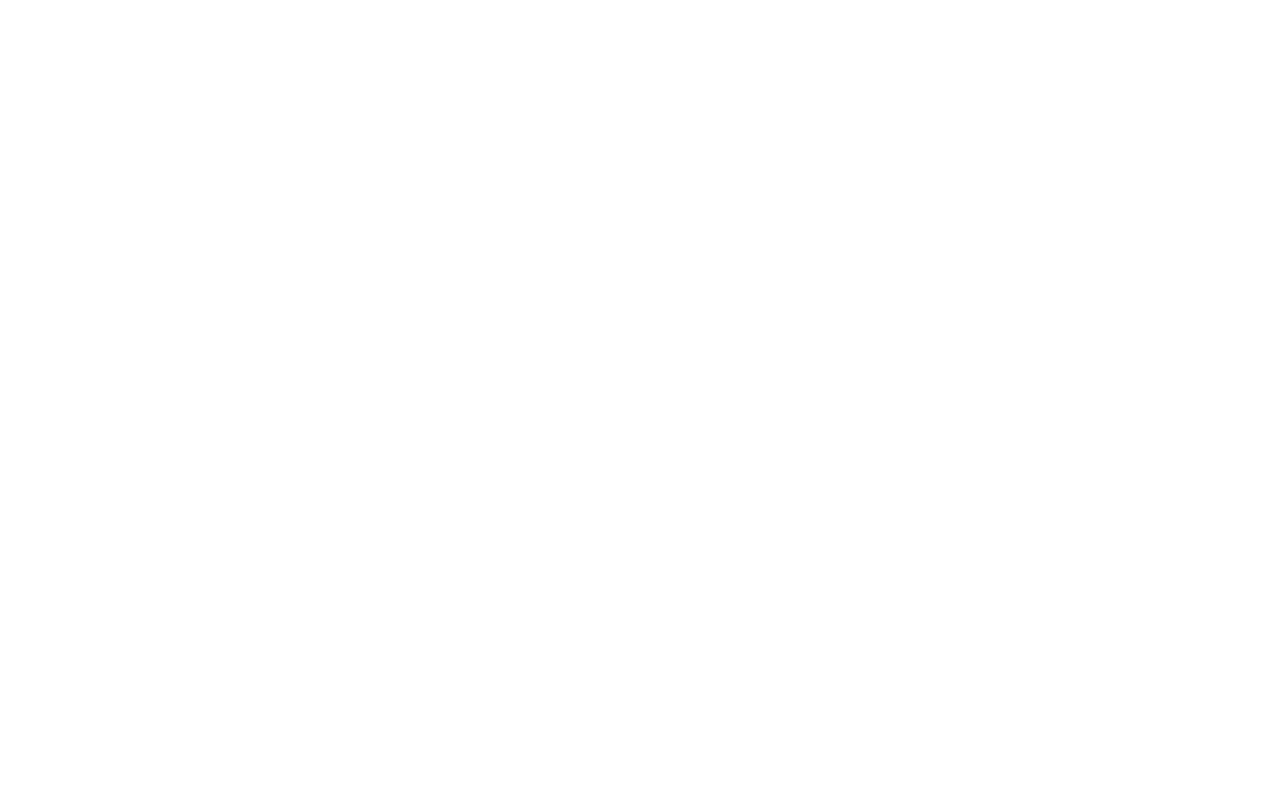
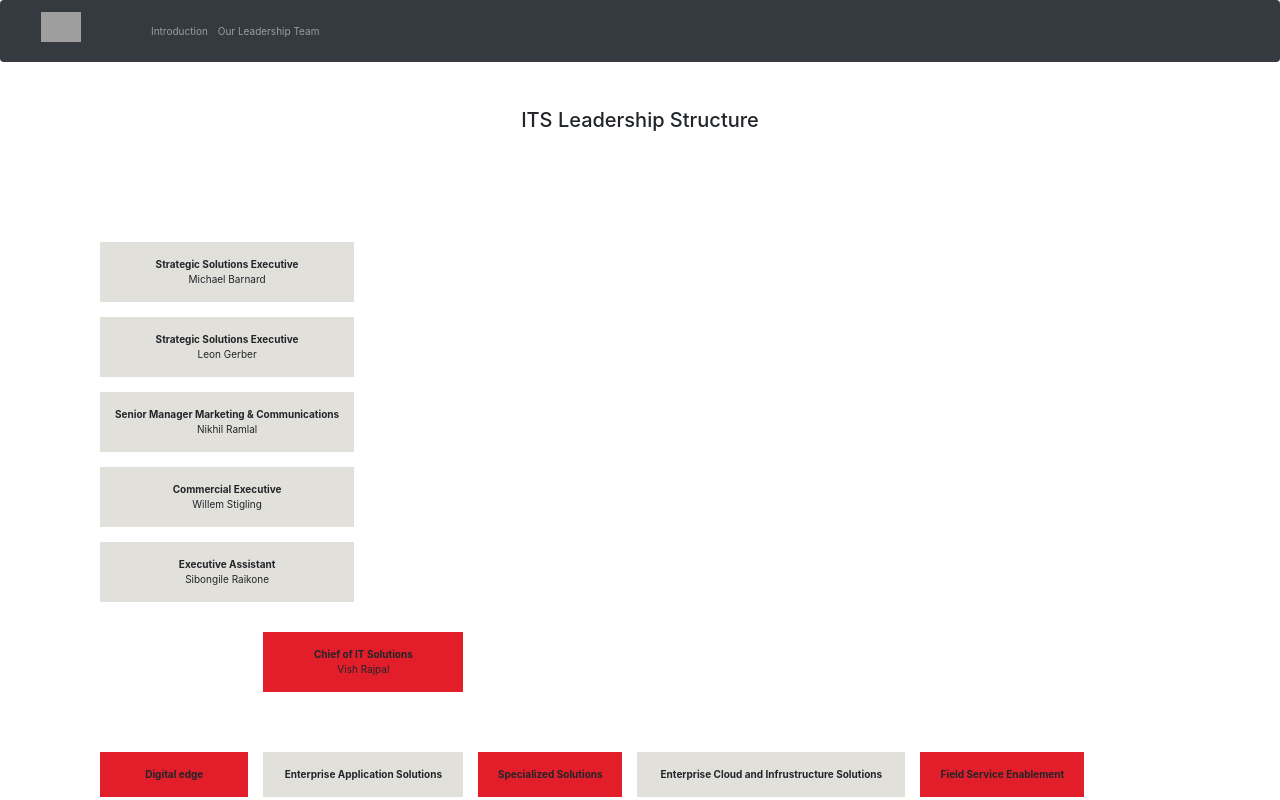
Before and after one commit to Zupirio/ITS-structure, an Angular app: page /structure in a window 1280 px wide. Shown: the top 800 px of the page. Built offline with nearby package versions, Linux system fonts and the light colour scheme; grey boxes are pictures that could not be loaded.

Commit message:
added body tag that was prev deleted

```diff
--- a/src/app/structure/structure.component.html
+++ b/src/app/structure/structure.component.html
@@ -1,9 +1,9 @@
 
-
+  <body>
   <h2 style="text-align: center; font-size: 20; padding-top: 2%" >ITS Leadership Structure</h2>
   <br><br><br>
   <div class="container">
-      <table align="right">
+      <table style ="text-align:right">
           <tr>
             <th></th>
             </tr>
@@ -16,7 +16,7 @@
           <tr>
             <td style="background-color:#E2E0DB; text-align: center">
                 <div class="title"> <b>Strategic Solutions Executive</b> </div>
-                <div class="sub">  Leon Gerber </div>
+                <div class="sub"> Leon Gerber </div>
             </td>
           </tr>
            <tr>
@@ -236,10 +236,5 @@
     </div>
   </div>
 
-
   </div>
-<<<<<<< HEAD
 </body>
-=======
-
->>>>>>> f7a8ac3dda20ad59c86bcb238b3751044018189b
```
